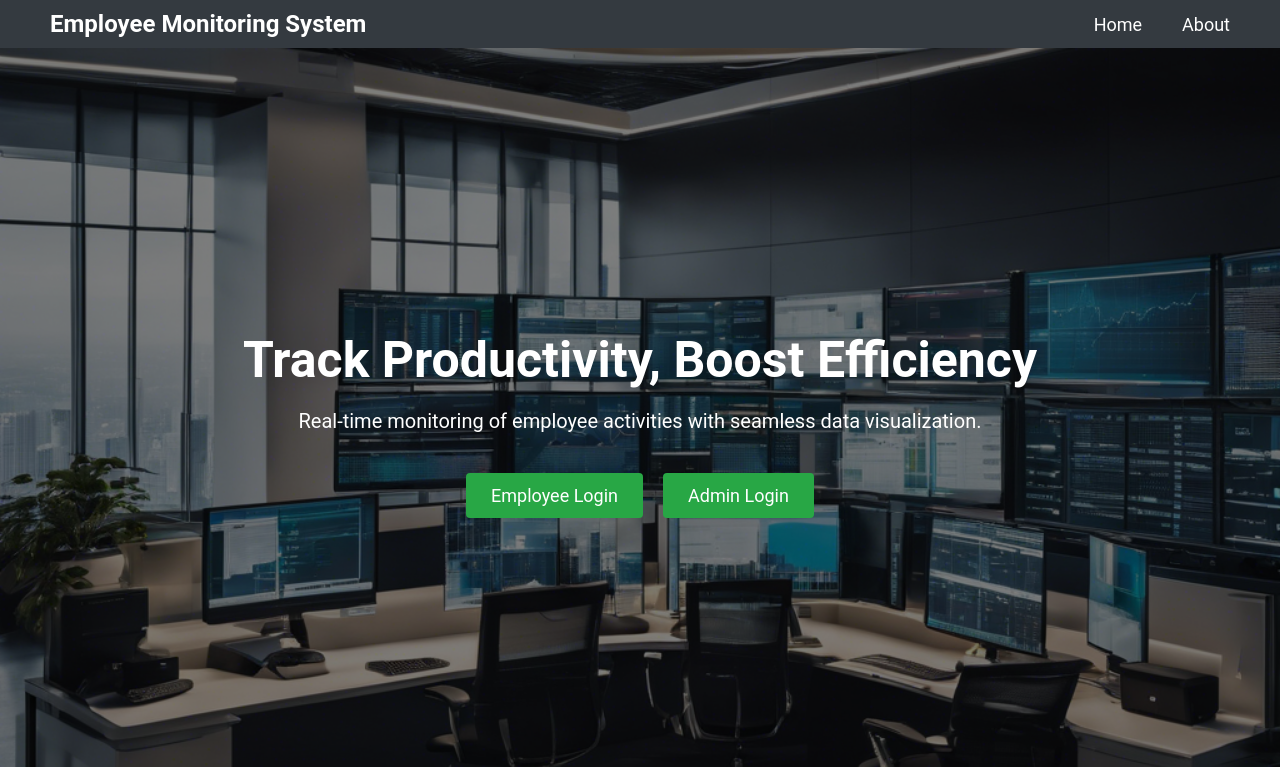
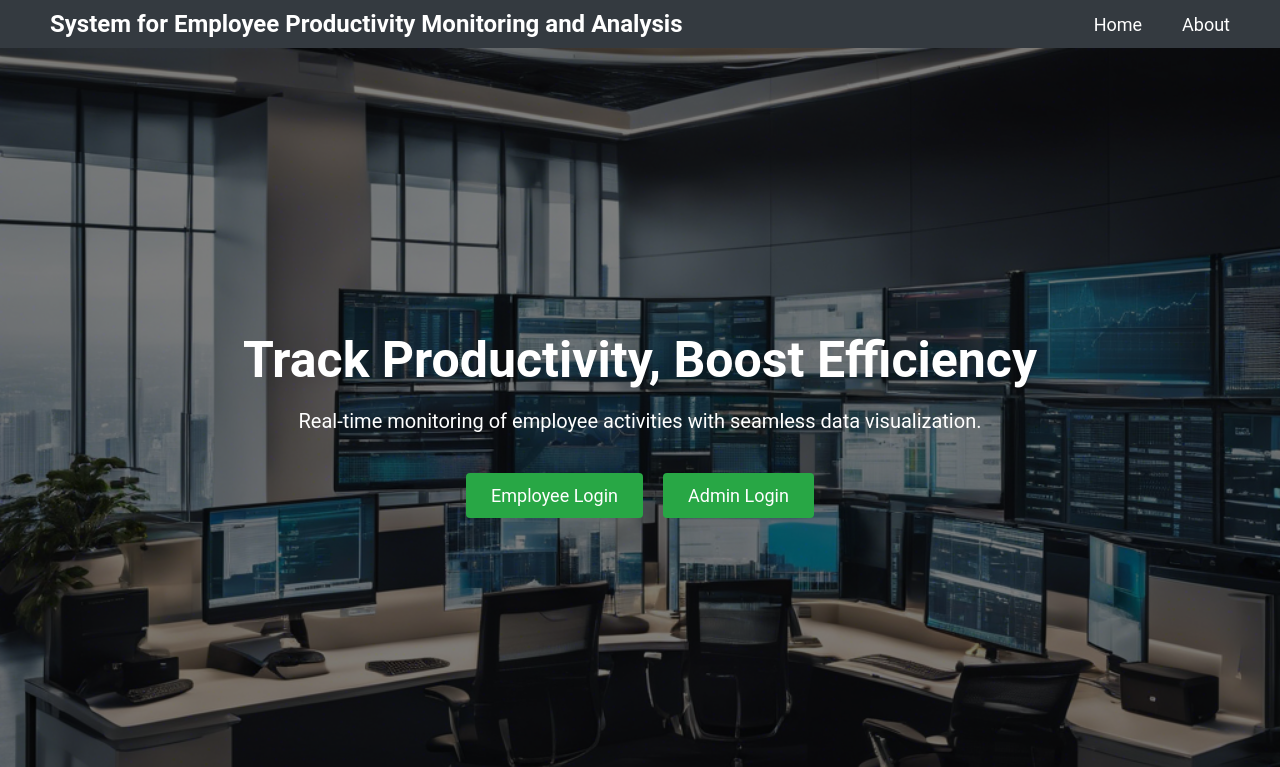
Before and after one commit to MurtuzaKapasi/Employee-Productivity-Tracking, a Flask app: page / in a window 1280 px wide. Shown: the top 767 px of the page. Run offline with Flask 3, Linux system fonts and the light colour scheme.

Commit message:
UI refinement

```diff
--- a/templates/index.html
+++ b/templates/index.html
@@ -148,7 +148,7 @@
 <body>
     <!-- Navbar -->
     <nav class="navbar">
-        <div class="brand">Employee Monitoring System</div>
+        <div class="brand">System for Employee Productivity Monitoring and Analysis</div>
         <ul>
             <li><a href="#">Home</a></li>
             <li><a href="#">About</a></li>
```
